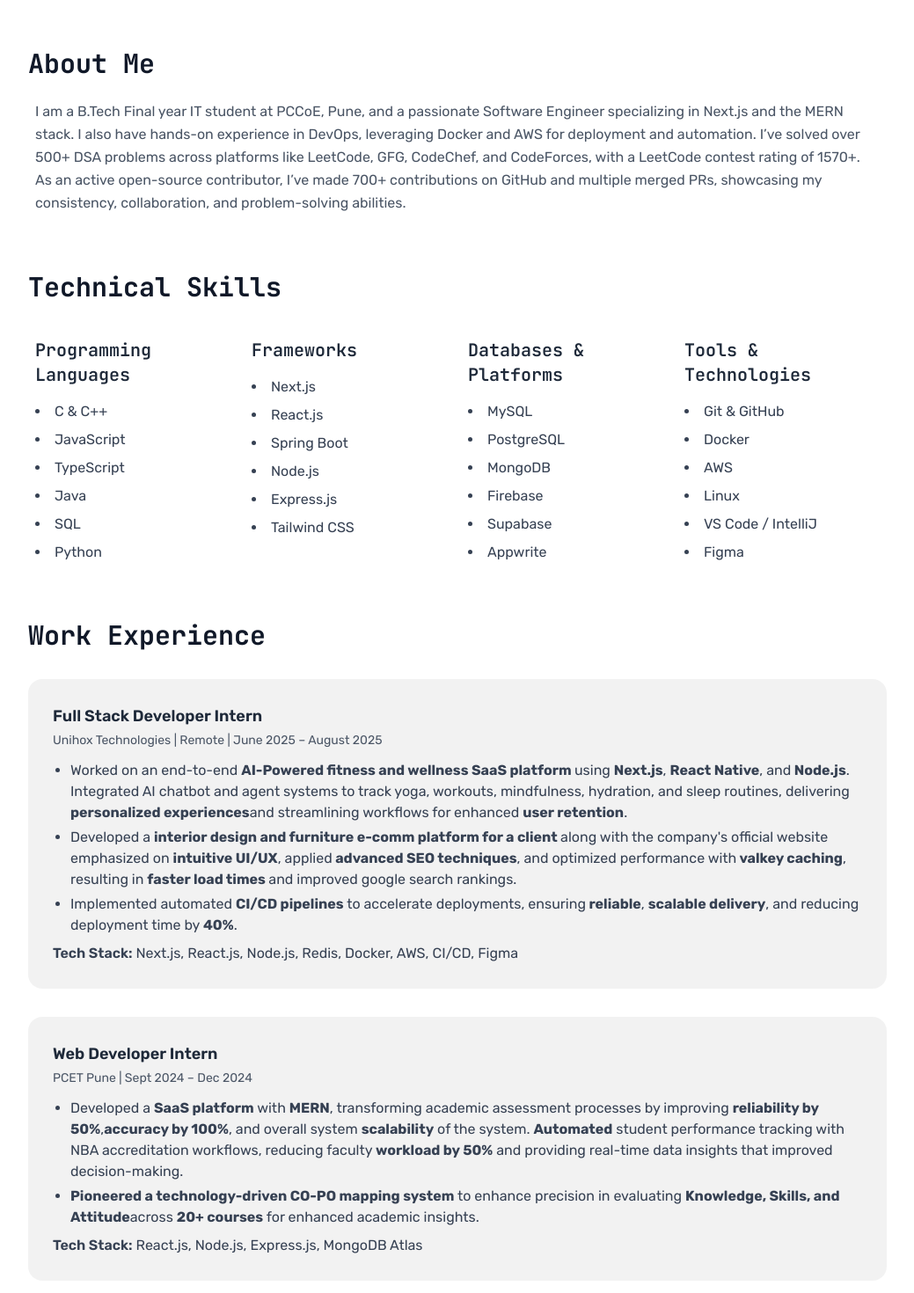
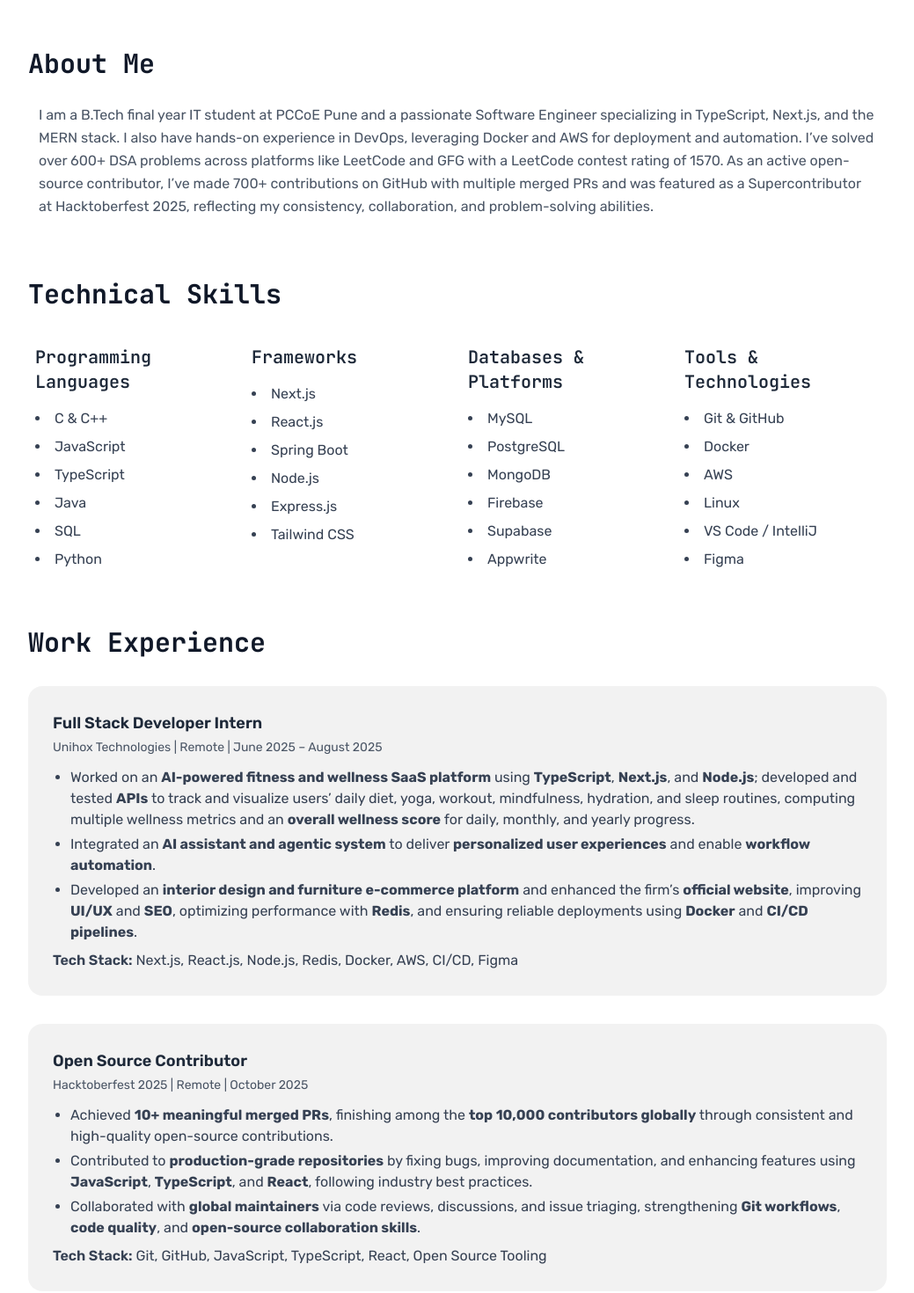
Before and after one commit to tejaspokale22/Portfolio, a Next.js app: page / in a window 1280 px wide. Shown: the part 360-1830 px from the top of the page at 88% size, without its empty margins (120-1159 px from the left). Built offline with nearby package versions, Linux system fonts and the light colour scheme; a web font is replaced by a local one.

Commit message:
[feat] persist dark mode

```diff
--- a/src/app/components/About.tsx
+++ b/src/app/components/About.tsx
@@ -4,22 +4,24 @@ export default function About() {
       <h2 className="flex items-center text-3xl font-bold text-gray-900 dark:text-white jb">
         About Me
       </h2>
-      <div className="p-2">
+      <div className="p-3">
         <p className="leading-relaxed text-gray-600 text-md dark:text-gray-300">
-          I am a B.Tech Final year <span>IT student</span> at PCCoE, Pune, and a
+          I am a B.Tech final year <span>IT student</span> at PCCoE Pune and a
           passionate
           <span> Software Engineer</span> specializing in
-          <span> Next.js</span> and the
+          <span> TypeScript</span>,<span> Next.js</span>, and the
           <span> MERN</span> stack. I also have hands-on experience in
           <span> DevOps</span>, leveraging
           <span> Docker</span> and
           <span> AWS</span> for deployment and automation. I’ve solved over{" "}
-          <span>500+</span> DSA problems across platforms like LeetCode, GFG,
-          CodeChef, and CodeForces, with a LeetCode contest rating of
-          <span> 1570+</span>. As an active
+          <span>600+</span> DSA problems across platforms like LeetCode and GFG
+          with a LeetCode contest rating of
+          <span> 1570</span>. As an active
           <span> open-source contributor</span>, I’ve made
-          <span> 700+</span> contributions on GitHub and multiple merged PRs,
-          showcasing my consistency, collaboration, and problem-solving
+          <span> 700+</span> contributions on GitHub with multiple merged PRs
+          and was
+          <span> featured as a Supercontributor at Hacktoberfest 2025</span>,
+          reflecting my consistency, collaboration, and problem-solving
           abilities.
         </p>
       </div>
--- a/src/app/components/Experience.tsx
+++ b/src/app/components/Experience.tsx
@@ -4,6 +4,7 @@ export default function Experience() {
       <h2 className="flex items-center text-3xl font-bold text-gray-900 dark:text-white jb">
         Work Experience
       </h2>
+
       <div className="space-y-6">
         <div className="p-7 bg-black/5 rounded-2xl hover:bg-black/10 dark:bg-white/5 dark:hover:bg-white/10 cursor-pointer">
           <p className="mb-1 text-lg font-semibold text-gray-800 dark:text-gray-200">
@@ -14,46 +15,92 @@ export default function Experience() {
           </p>
           <ul className="pl-5 mb-2 space-y-1 list-disc text-gray-700 dark:text-gray-300">
             <li>
-              Worked on an end-to-end{" "}
+              Worked on an{" "}
               <span className="font-bold">
-                AI-Powered fitness and wellness SaaS platform{" "}
-              </span>
-              using <span className="font-bold">Next.js</span>,{" "}
-              <span className="font-bold">React Native</span>, and
-              <span className="font-bold"> Node.js</span>. Integrated AI chatbot
-              and agent systems to track yoga, workouts, mindfulness, hydration,
-              and sleep routines, delivering{" "}
-              <span className="font-bold">personalized experiences</span>
-              and streamlining workflows for enhanced{" "}
-              <span className="font-bold">user retention</span>.
+                AI-powered fitness and wellness SaaS platform
+              </span>{" "}
+              using <span className="font-bold">TypeScript</span>,{" "}
+              <span className="font-bold">Next.js</span>, and{" "}
+              <span className="font-bold">Node.js</span>; developed and tested{" "}
+              <span className="font-bold">APIs</span> to track and visualize
+              users’ daily diet, yoga, workout, mindfulness, hydration, and
+              sleep routines, computing multiple wellness metrics and an{" "}
+              <span className="font-bold">overall wellness score</span> for
+              daily, monthly, and yearly progress.
             </li>
+
             <li>
-              Developed a{" "}
+              Integrated an{" "}
+              <span className="font-bold">AI assistant and agentic system</span>{" "}
+              to deliver{" "}
+              <span className="font-bold">personalized user experiences</span>{" "}
+              and enable <span className="font-bold">workflow automation</span>.
+            </li>
+
+            <li>
+              Developed an{" "}
               <span className="font-bold">
-                interior design and furniture e-comm platform for a client{" "}
-              </span>
-              along with the company&apos;s official website emphasized on{" "}
-              <span className="font-bold">intuitive UI/UX</span>, applied
-              <span className="font-bold"> advanced SEO techniques</span>, and
-              optimized performance with
-              <span className="font-bold"> valkey caching</span>, resulting in{" "}
-              <span className="font-bold">faster load times </span>
-              and improved google search rankings.
-            </li>
-            <li>
-              Implemented automated{" "}
-              <span className="font-bold">CI/CD pipelines</span> to accelerate
-              deployments, ensuring
-              <span className="font-bold"> reliable</span>,{" "}
-              <span className="font-bold">scalable delivery</span>, and reducing
-              deployment time by <span className="font-bold">40%</span>.
+                interior design and furniture e-commerce platform
+              </span>{" "}
+              and enhanced the firm’s{" "}
+              <span className="font-bold">official website</span>, improving{" "}
+              <span className="font-bold">UI/UX</span> and{" "}
+              <span className="font-bold">SEO</span>, optimizing performance
+              with <span className="font-bold">Redis</span>, and ensuring
+              reliable deployments using{" "}
+              <span className="font-bold">Docker</span> and{" "}
+              <span className="font-bold">CI/CD pipelines</span>.
             </li>
           </ul>
+
           <p className="text-gray-700 dark:text-gray-300">
             <span className="font-semibold">Tech Stack:</span> Next.js,
             React.js, Node.js, Redis, Docker, AWS, CI/CD, Figma
           </p>
         </div>
+      </div>
+
+      <div className="p-7 bg-black/5 rounded-2xl hover:bg-black/10 dark:bg-white/5 dark:hover:bg-white/10 cursor-pointer">
+        <p className="mb-1 text-lg font-semibold text-gray-800 dark:text-gray-200">
+          Open Source Contributor
+        </p>
+        <p className="mb-3 text-sm text-gray-600 dark:text-gray-400">
+          Hacktoberfest 2025 | Remote | October 2025
+        </p>
+
+        <ul className="pl-5 mb-2 space-y-1 list-disc text-gray-700 dark:text-gray-300">
+          <li>
+            Achieved{" "}
+            <span className="font-bold">10+ meaningful merged PRs</span>,
+            finishing among the{" "}
+            <span className="font-bold">top 10,000 contributors globally</span>{" "}
+            through consistent and high-quality open-source contributions.
+          </li>
+
+          <li>
+            Contributed to{" "}
+            <span className="font-bold">production-grade repositories</span> by
+            fixing bugs, improving documentation, and enhancing features using{" "}
+            <span className="font-bold">JavaScript</span>,{" "}
+            <span className="font-bold">TypeScript</span>, and{" "}
+            <span className="font-bold">React</span>, following industry best
+            practices.
+          </li>
+
+          <li>
+            Collaborated with{" "}
+            <span className="font-bold">global maintainers</span> via code
+            reviews, discussions, and issue triaging, strengthening{" "}
+            <span className="font-bold">Git workflows</span>,{" "}
+            <span className="font-bold">code quality</span>, and{" "}
+            <span className="font-bold">open-source collaboration skills</span>.
+          </li>
+        </ul>
+
+        <p className="text-gray-700 dark:text-gray-300">
+          <span className="font-semibold">Tech Stack:</span> Git, GitHub,
+          JavaScript, TypeScript, React, Open Source Tooling
+        </p>
       </div>
 
       <div className="space-y-6 ">
@@ -62,7 +109,7 @@ export default function Experience() {
             Web Developer Intern
           </p>
           <p className="mb-3 text-sm text-gray-600 dark:text-gray-400">
-            PCET Pune | Sept 2024 – Dec 2024
+            PCET Pune | September 2024 – December 2024
           </p>
           <ul className="pl-5 mb-2 space-y-1 list-disc text-gray-700 dark:text-gray-300">
             <li>
@@ -82,7 +129,7 @@ export default function Experience() {
                 Pioneered a technology-driven CO-PO mapping system
               </span>{" "}
               to enhance precision in evaluating{" "}
-              <span className="font-bold">Knowledge, Skills, and Attitude</span>
+              <span className="font-bold">Knowledge, Skills, and Attitude</span>{" "}
               across <span className="font-bold">20+ courses</span> for enhanced
               academic insights.
             </li>
--- a/src/app/components/Extracurricular.tsx
+++ b/src/app/components/Extracurricular.tsx
@@ -7,14 +7,19 @@ export default function Extracurricular() {
       <div className="p-2 bg-white rounded-xl dark:bg-black">
         <ul className="pl-6 space-y-3 list-disc text-gray-700 dark:text-gray-300">
           <li>
-            DevOps Lead at GDGC PCCoE - Led Full Stack and DevOps workshops,
-            training 100+ participants on CI/CD and cloud tools, organized a
-            successful 36-hour national hackathon fostering innovation.
+            <span className="font-bold">DevOps Lead</span> at GDGC PCCoE – Led
+            Full Stack and DevOps workshops, training{" "}
+            <span className="font-bold">100+ participants</span> on{" "}
+            <span className="font-bold">CI/CD</span> and cloud tools, and
+            organized a{" "}
+            <span className="font-bold">36-hour national hackathon</span>.
           </li>
           <li>
-            Web Developer Lead at Rocketry Club (Anantam) - Developed and
-            launched the official club website, showcasing research initiatives
-            with enhanced UI/UX and responsive design to boost engagement.
+            <span className="font-bold">Web Developer Lead</span> at Rocketry
+            Club (Anantam) – Developed, deployed, and launched the official club
+            website on <span className="font-bold">AWS</span> with enhanced{" "}
+            <span className="font-bold">UI/UX</span> and{" "}
+            <span className="font-bold">responsive design</span>.
           </li>
         </ul>
       </div>
--- a/src/app/components/Projects.tsx
+++ b/src/app/components/Projects.tsx
@@ -4,7 +4,7 @@ export default function Projects() {
       <h2 className="flex items-center text-3xl font-bold text-gray-900 dark:text-white jb">
         Key Projects
       </h2>
-      <div className="space-y-4">
+      <div className="space-y-6">
         {/* QuickGigs Project */}
         <div className="p-7 bg-black/5 rounded-2xl hover:bg-black/10 dark:bg-white/5 dark:hover:bg-white/10 cursor-pointer">
           <p className="flex justify-between items-center mb-1 text-lg font-semibold text-gray-800 dark:text-gray-200">
@@ -86,9 +86,68 @@ export default function Projects() {
             </li>
           </ul>
         </div>
+
+        {/* Google Form Autofill Extension Project */}
+        <div className="p-7 bg-black/5 rounded-2xl hover:bg-black/10 dark:bg-white/5 dark:hover:bg-white/10 cursor-pointer">
+          <p className="flex justify-between items-center mb-1 text-lg font-semibold text-gray-800 dark:text-gray-200">
+            Google Form Autofill Extension
+            <a
+              href="https://github.com/tejaspokale22/google-form-autofill"
+              target="_blank"
+              rel="noopener noreferrer"
+              className="text-sm font-medium text-purple-600 hover:underline dark:text-purple-400"
+            >
+              GitHub
+            </a>
+          </p>
+
+          <p className="mb-3 text-sm text-gray-600 dark:text-gray-400">
+            JavaScript, React, Vite, Tailwind CSS, Chrome Extensions API
+            (Manifest V3)
+          </p>
+
+          <ul className="pl-5 space-y-1 list-disc text-gray-700 dark:text-gray-300">
+            <li>
+              Built a{" "}
+              <span className="font-bold">Chrome browser extension</span> to{" "}
+              <span className="font-bold">
+                auto-fill repetitive Google Forms
+              </span>{" "}
+              using saved user profiles, enabling{" "}
+              <span className="font-bold">one-click autofill</span> with
+              intelligent field detection supporting{" "}
+              <span className="font-bold">
+                text inputs, textareas, dropdowns, radio buttons, and checkboxes
+              </span>
+              .
+            </li>
+
+            <li>
+              Implemented robust{" "}
+              <span className="font-bold">profile management</span> with
+              persistent <span className="font-bold">Chrome sync storage</span>,
+              supporting standard and{" "}
+              <span className="font-bold">custom fields</span>, real-time{" "}
+              <span className="font-bold">search & filtering</span>, keyboard
+              shortcuts, and quick field operations like copy-to-clipboard.
+            </li>
+
+            <li>
+              Delivered advanced{" "}
+              <span className="font-bold">data portability and security</span>{" "}
+              features including{" "}
+              <span className="font-bold">JSON import/export</span> with
+              validation and duplicate handling,{" "}
+              <span className="font-bold">PDF profile generation</span>, fully
+              local data storage with minimal permissions, and{" "}
+              <span className="font-bold">open-source</span> support across
+              Chrome, Edge, Brave, and Chromium-based browsers.
+            </li>
+          </ul>
+        </div>
       </div>
 
-      {/* CipheDocs} */}
+      {/* CipheDocs}
       <div className="p-7 bg-black/5 rounded-2xl hover:bg-black/10 dark:bg-white/5 dark:hover:bg-white/10 cursor-pointer">
         <p className="flex justify-between items-center mb-1 text-lg font-semibold text-gray-800 dark:text-gray-200">
           CipherDocs
@@ -134,7 +193,7 @@ export default function Projects() {
             in academic and employment processes.
           </li>
         </ul>
-      </div>
+      </div> */}
     </section>
   );
 }
```
Also changed, not shown: src/app/components/Achievements.tsx (+6 -6 lines), src/app/layout.tsx (+13 -4 lines), src/app/page.tsx (+17 -1 lines).
